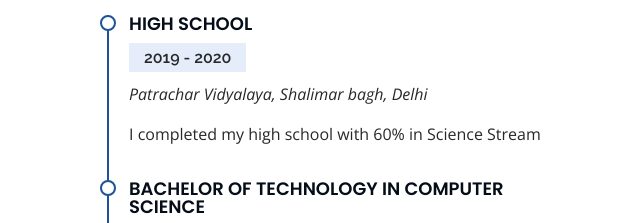
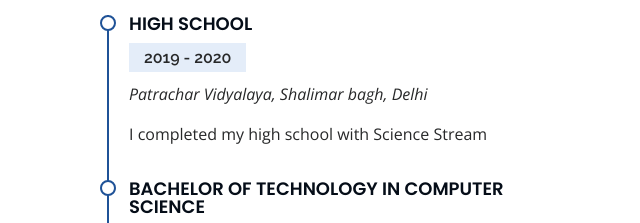
Before and after one commit to adeeb-123/Portfolio.github.io, a plain HTML site: page index.html in a window 1280 px wide. Shown: the part 2421-2644 px from the top of the page, 205-845 px from the left. Drawn offline with nearby package versions, Linux system fonts and the light colour scheme.

Commit message:
Update index.html

```diff
--- a/index.html
+++ b/index.html
@@ -279,7 +279,7 @@
               <h4>High school</h4>
               <h5>2019 - 2020</h5>
               <p><em>Patrachar Vidyalaya, Shalimar bagh, Delhi</em></p>
-              <p>I completed my high school with 60% in Science Stream</p>
+              <p>I completed my high school with Science Stream</p>
             </div>
             <div class="resume-item">
               <h4>Bachelor of Technology in Computer Science</h4>
```
